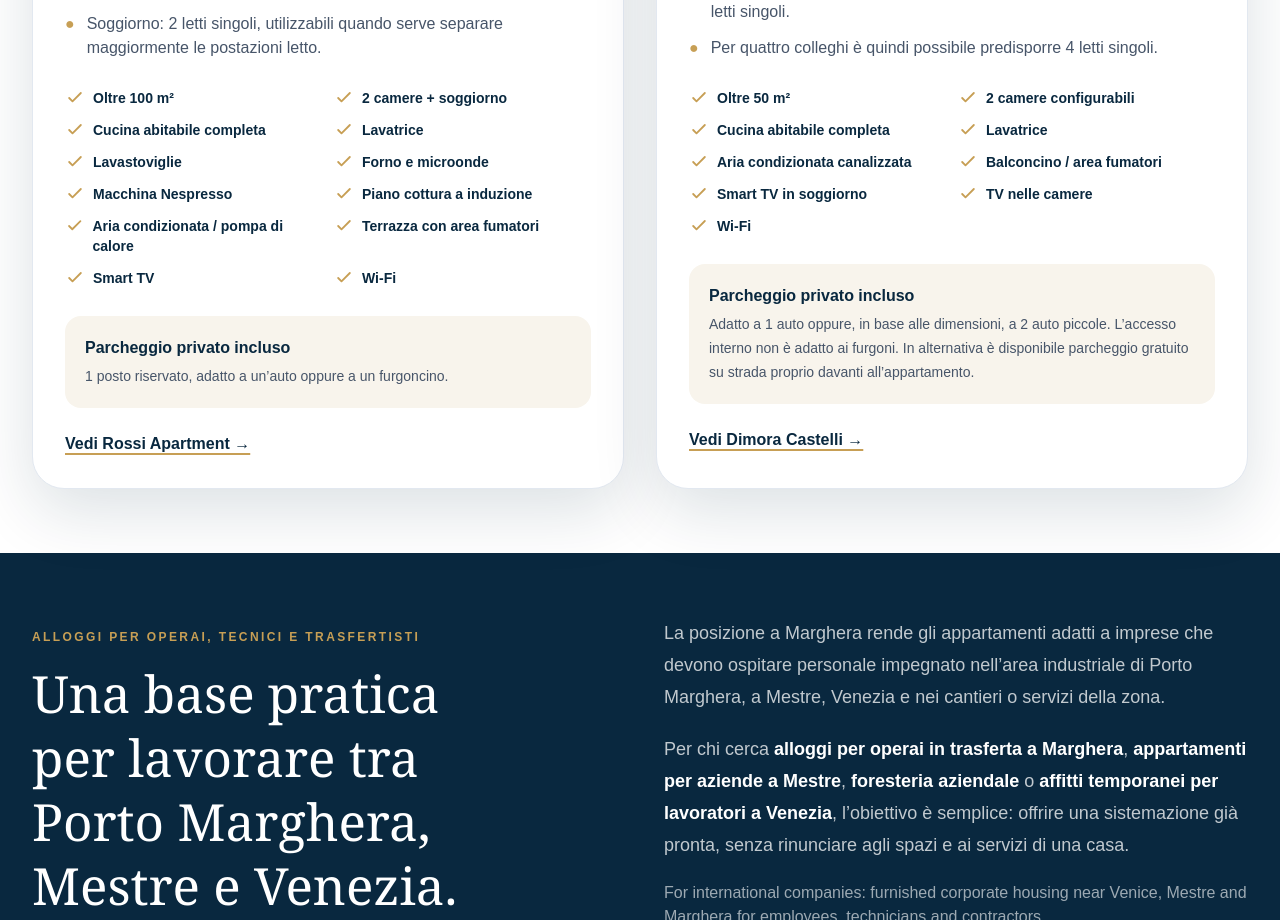
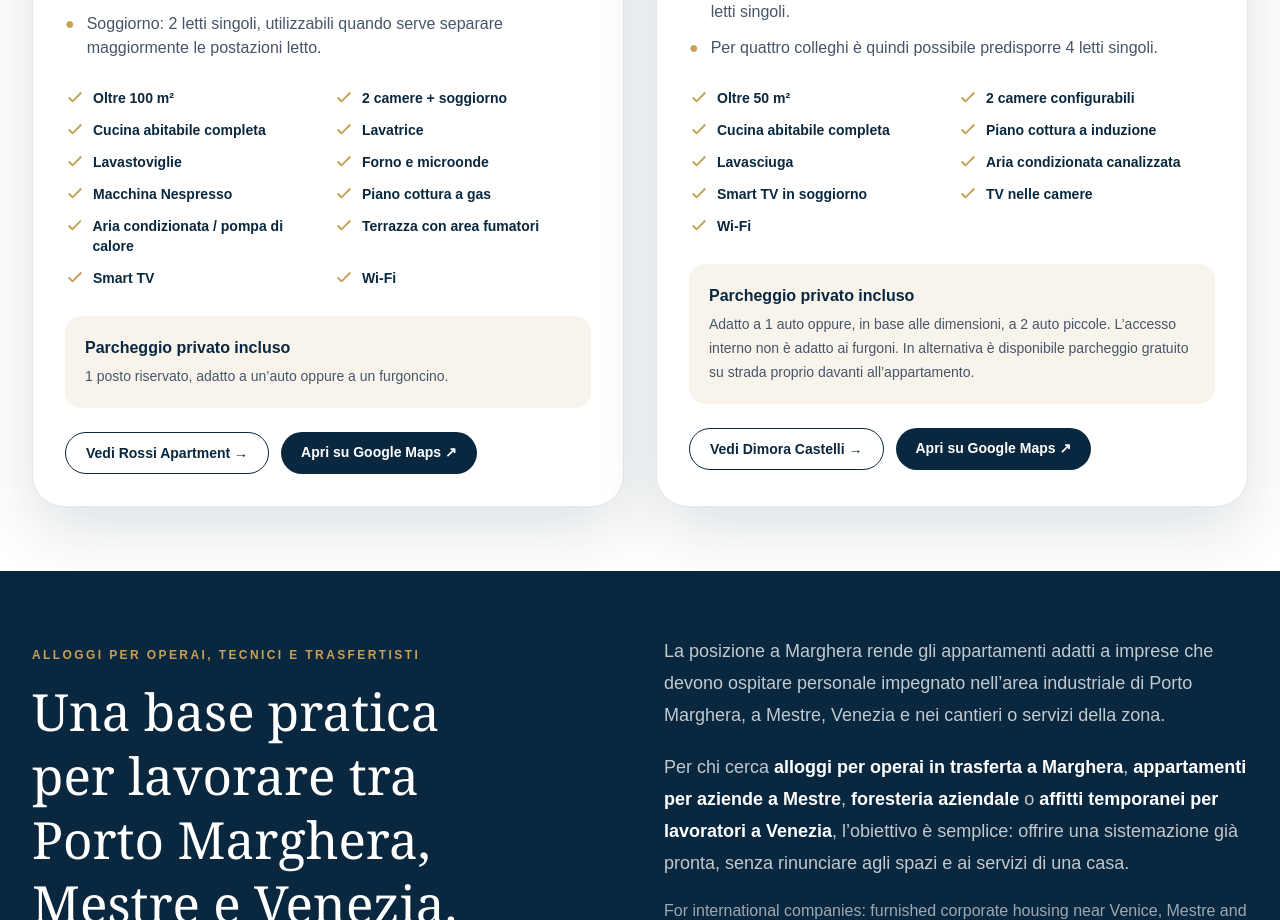
Before and after one commit to chiararegina90-spec/marghera-venice-apartments, a Next.js app: page /corporate in a window 1280 px wide. Shown: the part 2580-3500 px from the top of the page. Built offline with nearby package versions, Linux system fonts and the light colour scheme.

Commit message:
Correct corporate amenities and add Google Maps buttons

```diff
--- a/app/corporate/page.tsx
+++ b/app/corporate/page.tsx
@@ -184,14 +184,17 @@ export default function CorporatePage(){
               </div>
 
               <div className="mt-7 grid gap-3 sm:grid-cols-2">
-                {['Oltre 100 m²','2 camere + soggiorno','Cucina abitabile completa','Lavatrice','Lavastoviglie','Forno e microonde','Macchina Nespresso','Piano cottura a induzione','Aria condizionata / pompa di calore','Terrazza con area fumatori','Smart TV','Wi-Fi'].map(x=><div key={x} className="flex gap-2 text-sm font-semibold text-navy"><span className="text-gold"><CheckIcon/></span>{x}</div>)}
+                {['Oltre 100 m²','2 camere + soggiorno','Cucina abitabile completa','Lavatrice','Lavastoviglie','Forno e microonde','Macchina Nespresso','Piano cottura a gas','Aria condizionata / pompa di calore','Terrazza con area fumatori','Smart TV','Wi-Fi'].map(x=><div key={x} className="flex gap-2 text-sm font-semibold text-navy"><span className="text-gold"><CheckIcon/></span>{x}</div>)}
               </div>
 
               <div className="mt-7 rounded-2xl bg-cream p-5">
                 <p className="font-bold text-navy">Parcheggio privato incluso</p>
                 <p className="mt-1 text-sm leading-6 text-slate-600">1 posto riservato, adatto a un’auto oppure a un furgoncino.</p>
               </div>
-              <Link href="/case/rossi-apartment" className="mt-6 inline-flex font-bold text-navy underline decoration-gold decoration-2 underline-offset-4">Vedi Rossi Apartment →</Link>
+              <div className="mt-6 flex flex-wrap gap-3">
+  <Link href="/case/rossi-apartment" className="inline-flex rounded-full border border-navy px-5 py-3 text-sm font-bold text-navy transition hover:bg-navy hover:text-white">Vedi Rossi Apartment →</Link>
+  <a href="https://www.google.com/maps/search/?api=1&query=Via%20Cesare%20Rossarol%2032%2C%2030175%20Marghera%20VE" target="_blank" rel="noopener noreferrer" className="inline-flex rounded-full bg-navy px-5 py-3 text-sm font-bold text-white transition hover:-translate-y-0.5">Apri su Google Maps ↗</a>
+</div>
             </div>
           </article>
 
@@ -217,14 +220,17 @@ export default function CorporatePage(){
               </div>
 
               <div className="mt-7 grid gap-3 sm:grid-cols-2">
-                {['Oltre 50 m²','2 camere configurabili','Cucina abitabile completa','Lavatrice','Aria condizionata canalizzata','Balconcino / area fumatori','Smart TV in soggiorno','TV nelle camere','Wi-Fi'].map(x=><div key={x} className="flex gap-2 text-sm font-semibold text-navy"><span className="text-gold"><CheckIcon/></span>{x}</div>)}
+                {['Oltre 50 m²','2 camere configurabili','Cucina abitabile completa','Piano cottura a induzione','Lavasciuga','Aria condizionata canalizzata','Smart TV in soggiorno','TV nelle camere','Wi-Fi'].map(x=><div key={x} className="flex gap-2 text-sm font-semibold text-navy"><span className="text-gold"><CheckIcon/></span>{x}</div>)}
               </div>
 
               <div className="mt-7 rounded-2xl bg-cream p-5">
                 <p className="font-bold text-navy">Parcheggio privato incluso</p>
                 <p className="mt-1 text-sm leading-6 text-slate-600">Adatto a 1 auto oppure, in base alle dimensioni, a 2 auto piccole. L’accesso interno non è adatto ai furgoni. In alternativa è disponibile parcheggio gratuito su strada proprio davanti all’appartamento.</p>
               </div>
-              <Link href="/case/dimora-castelli" className="mt-6 inline-flex font-bold text-navy underline decoration-gold decoration-2 underline-offset-4">Vedi Dimora Castelli →</Link>
+              <div className="mt-6 flex flex-wrap gap-3">
+  <Link href="/case/dimora-castelli" className="inline-flex rounded-full border border-navy px-5 py-3 text-sm font-bold text-navy transition hover:bg-navy hover:text-white">Vedi Dimora Castelli →</Link>
+  <a href="https://www.google.com/maps/search/?api=1&query=Via%20Jacopo%20Castelli%2022%2C%2030175%20Marghera%20VE" target="_blank" rel="noopener noreferrer" className="inline-flex rounded-full bg-navy px-5 py-3 text-sm font-bold text-white transition hover:-translate-y-0.5">Apri su Google Maps ↗</a>
+</div>
             </div>
           </article>
         </div>
```
